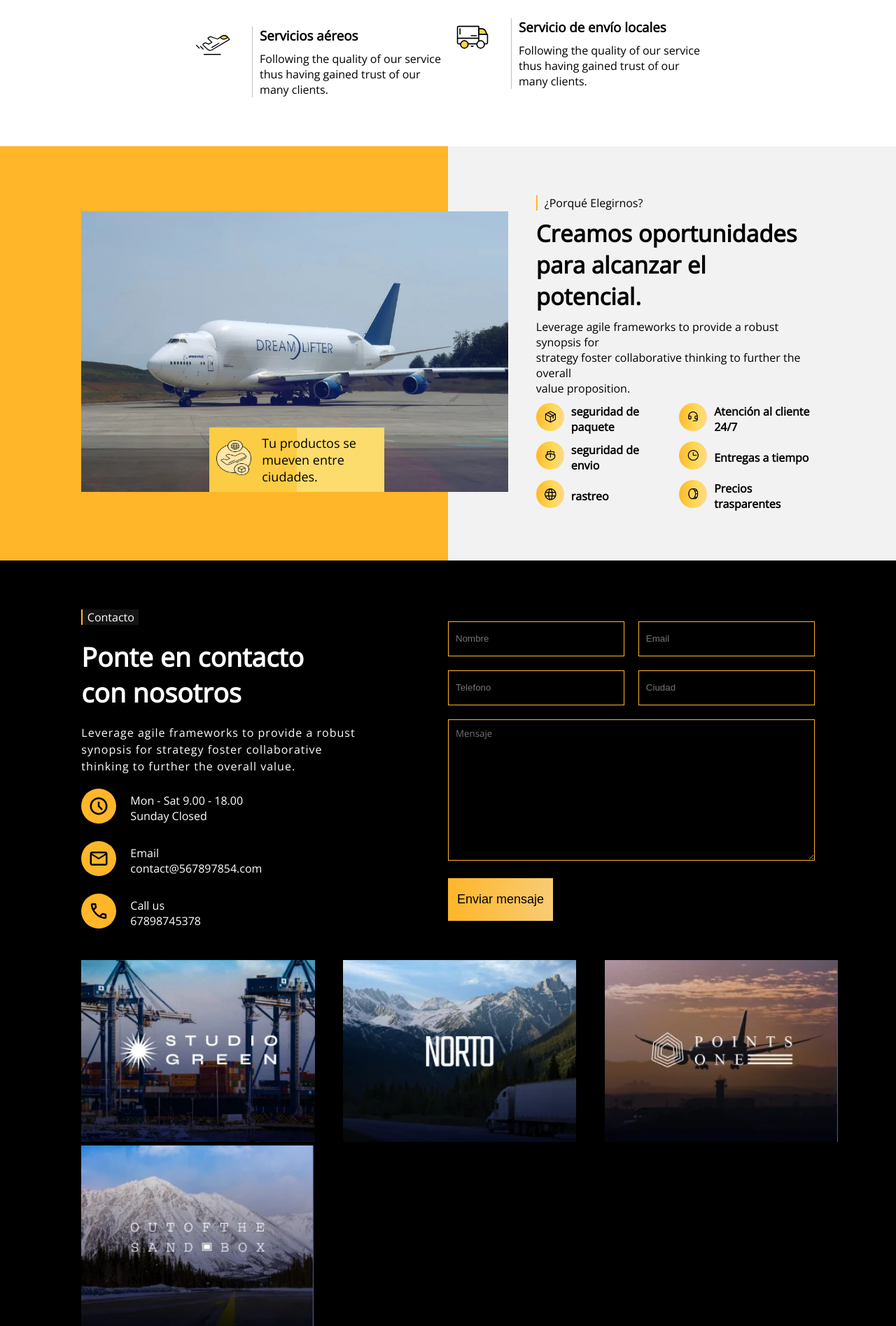
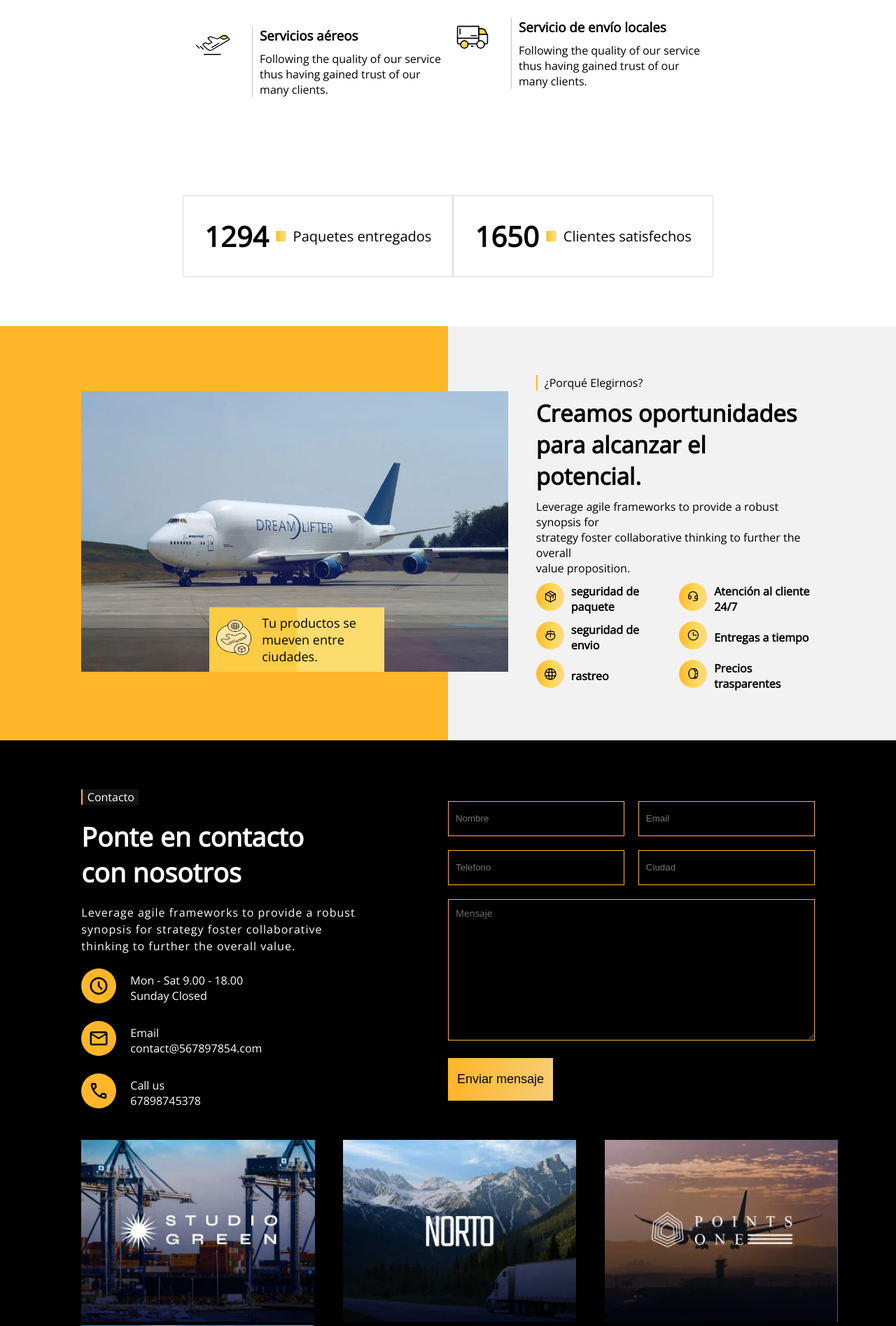
Before and after one commit to fernandohps17/latino-express, a PHP site: page / in a window 1280 px wide. Shown: the part 1156-3051 px from the top of the page at 70% size. Run offline with PHP 8.4, Linux system fonts and the light colour scheme.

Commit message:
Se finalizdo el contador de entregas

```diff
--- a/index.php
+++ b/index.php
@@ -250,6 +250,33 @@ require_once "./comons/version_css_js.php";
 
 
 
+
+
+
+
+        <div class="container">
+            <div class="content">
+                <div class="count">
+                    <div class="count_content">
+                        <span class="num" id="num" data-val="1294">0000</span>
+                        <picture class="picture-defer">
+                            <source class="image source" type='image/webp' data-img="/public/icon/Pattern.webp">
+                            <img class="image" data-img="/public/icon/Pattern.png" alt="Latino express" title="Latino express" width="100" height="100">
+                        </picture>
+                        <p>Paquetes entregados</p>
+                    </div>
+
+                    <div class="count_content">
+                        <span class="num" id="num" data-val="3594">0000</span>
+                        <picture class="picture-defer">
+                            <source class="image source" type='image/webp' data-img="/public/icon/Pattern.webp">
+                            <img class="image" data-img="/public/icon/Pattern.png" alt="Latino express" title="Latino express" width="100" height="100">
+                        </picture>
+                        <p>Clientes satisfechos</p>
+                    </div>
+                </div>
+            </div>
+        </div>
 
 
 
@@ -536,5 +563,6 @@ require_once "./comons/version_css_js.php";
 </body>
 
 <script src="/public/js/carga_diferida.js"></script>
+<script src="/public/js/count.js"></script>
 
 </html>
--- /dev/null
+++ b/public/js/count.js
@@ -0,0 +1,16 @@
+let valueDisplays = document.querySelectorAll(".num")
+let interval = 5000;
+
+valueDisplays.forEach(valueDisplay => {
+    let startValue = 0;
+    let endValue = parseInt(valueDisplay.getAttribute("data-val"))
+    let duration = Math.floor(interval / endValue);
+    let counter = setInterval(function() {
+        startValue += 1;
+        valueDisplay.textContent = startValue;
+
+        if(startValue === endValue) {
+            clearInterval(counter);
+        }
+    }, duration)
+});
--- /dev/null
+++ b/public/scss/components/_count.scss
@@ -0,0 +1,31 @@
+@import '../components/vars';
+
+
+
+.count {
+    display: flex;
+    // gap: 20px;
+    justify-content: center;
+    align-items: center;
+    margin: 70px 0;
+}
+
+.count_content {
+    display: flex;
+    gap: 10px;
+    justify-content: center;
+    align-items: center;
+    border: 1px solid #dcdcdc;
+    padding: 30px;
+    font-size: 20px;
+
+    span {
+        font-weight: 600;
+        font-size: 40px;
+    }
+
+    img {
+        width: 15px;
+        height: 15px;
+    }
+}
--- a/public/scss/main.scss
+++ b/public/scss/main.scss
@@ -4,6 +4,7 @@
 @import './components/nav';
 @import './components/header';
 @import './components/what_we_do';
+@import './components/count';
 @import './components/why_choose';
 @import './components/form';
 @import './components/footer';
```
Also changed, not shown: public/css/main.css, public/icon/Pattern.png (added), public/icon/Pattern.webp (added), 1 other file.
